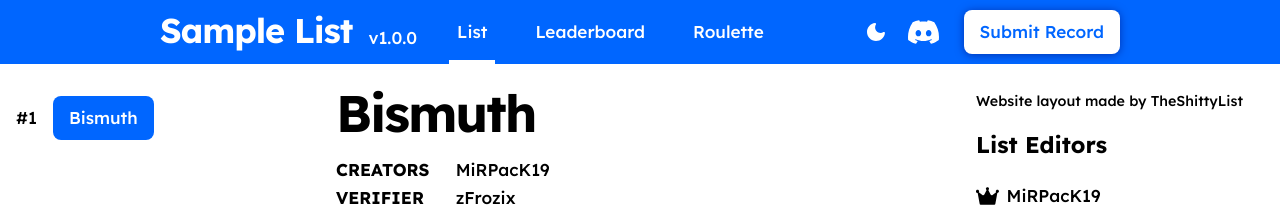
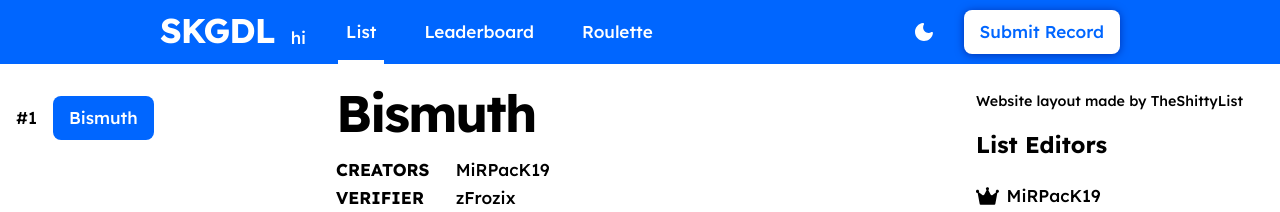
Before and after one commit to MiRPacK19/SKgdpsDList, a plain HTML site: page index.html in a window 1280 px wide. Shown: the top 212 px of the page. Drawn offline with nearby package versions, Linux system fonts and the light colour scheme.

Commit message:
Update index.html

```diff
--- a/index.html
+++ b/index.html
@@ -3,7 +3,7 @@
     <head>
         <meta charset="UTF-8" />
         <meta name="viewport" content="width=1024" />
-        <title>Your List Name</title>
+        <title>SKGDL</title>
 
         <!-- Replace your server icon by uploading an image file named "list_icon.png"-->
         <link rel="icon" href="/list_icon.png" />
@@ -37,8 +37,8 @@
     <body id="app">
         <header :class="{ dark: store.dark }">
             <div class="logo">
-                <h2>Sample List</h2>
-                <p>v1.0.0</p>
+                <h2>SKGDL</h2>
+                <p>hi</p>
             </div>
             <nav class="nav">
                 <router-link class="nav__tab" to="/">
@@ -60,14 +60,10 @@
                             alt=""
                         />
                     </button>
-                    <!-- Replace the '#' with your discord server's invite-->
-                    <a class="nav__icon" href="#">
-                        <img src="/assets/discord.svg" alt="Discord Logo" />
-                    </a>
                     <!-- List record submission form, add a link to replace the '#' when putting a link to your list submission form-->
                     <a
                         class="nav__cta type-label-lg"
-                        href="#"
+                        href="t.me/mirpack19"
                         target="_blank"
                         >Submit Record</a
                     >
```
